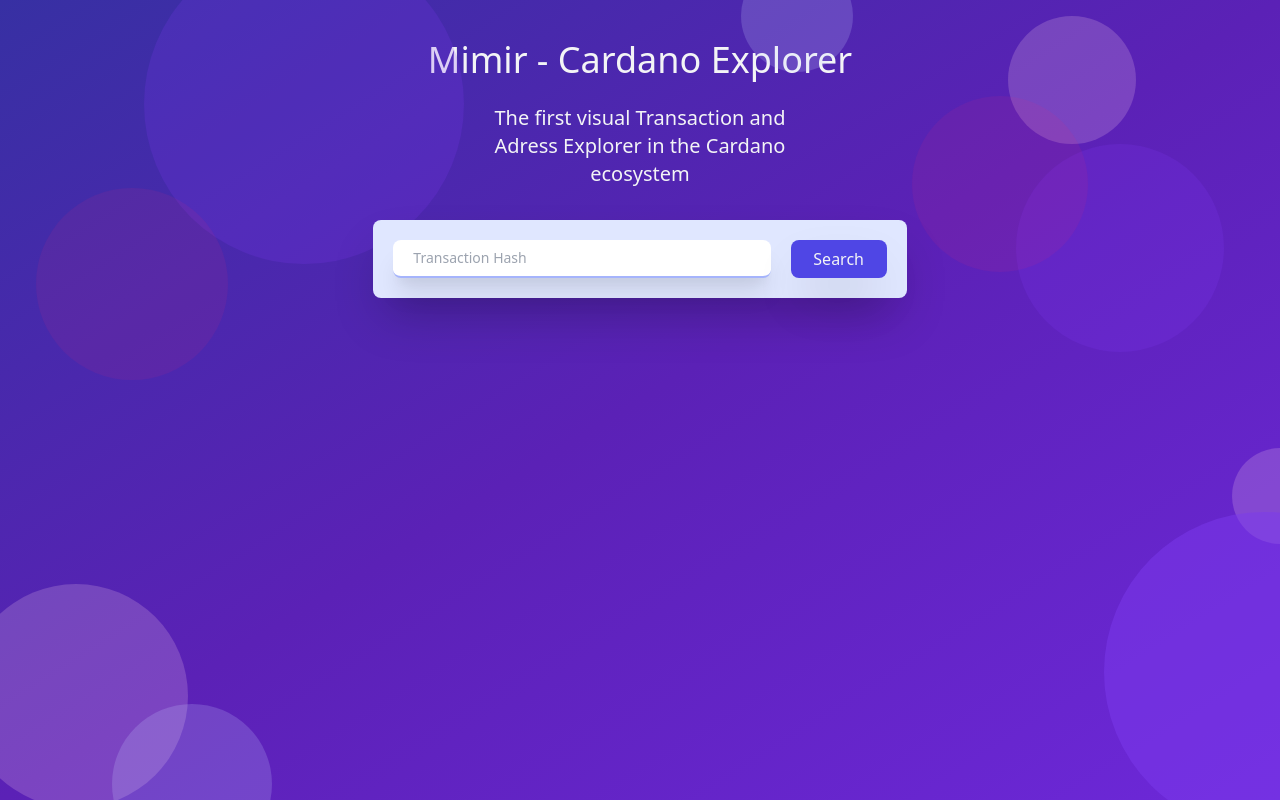
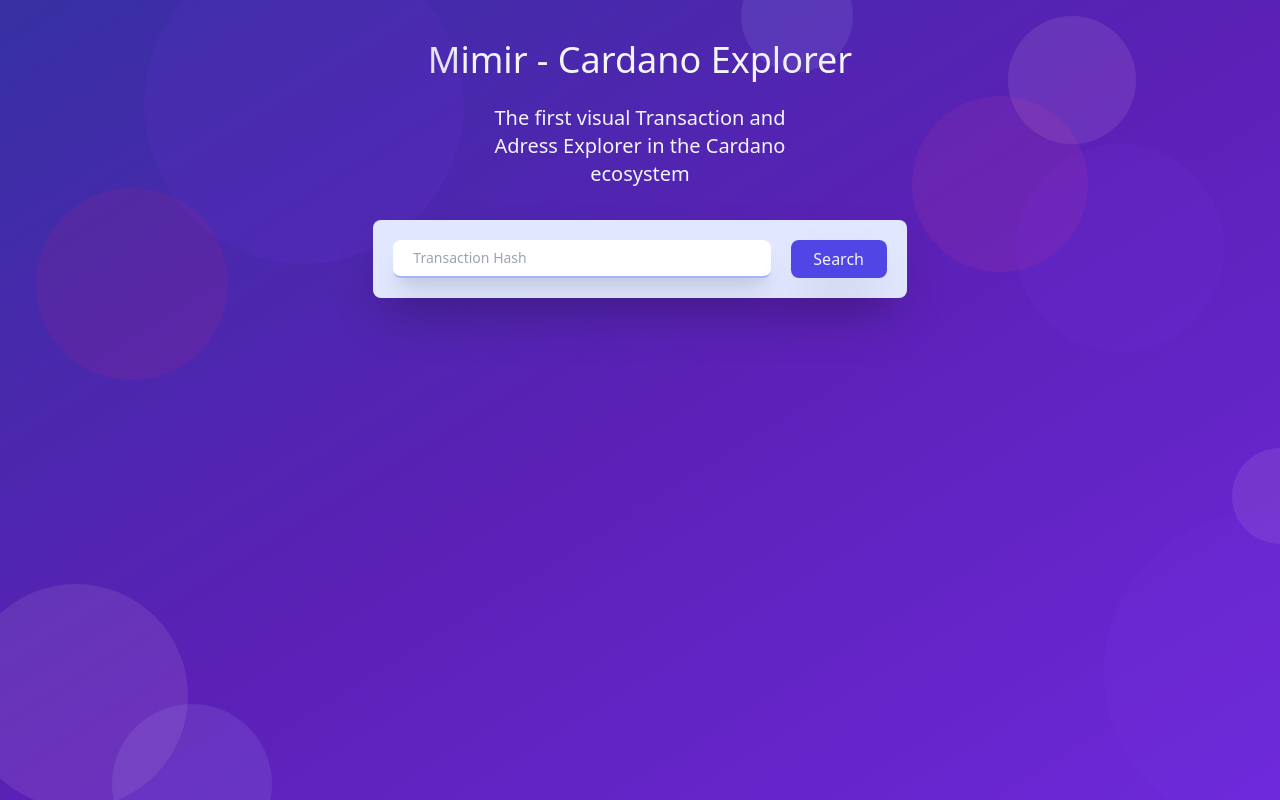
Before and after one commit to Dacomis/c_exp, a React (Create React App) app: page / in a window 1280 px wide. Built offline with nearby package versions, Linux system fonts and the light colour scheme.

Commit message:
Add pulse animation and congigure tailwind animation duration and opacity

```diff
--- a/src/App.js
+++ b/src/App.js
@@ -14,18 +14,18 @@ export default function App() {
       </div>
 
       {/* right */}
-      <div className="absolute bg-purple-600 opacity-20 rounded-full w-80 h-80 -top-14 left-36" />
-      <div className="absolute bg-pink-600 opacity-10 rounded-full w-48 h-48 left-9" />
-      <div className="absolute bg-pink-200 opacity-20 rounded-full w-56 h-56 -bottom-2 -left-9" />
-      <div className="absolute bg-indigo-200 opacity-20 rounded-full w-40 h-40 -bottom-16 left-28" />
+      <div className="absolute animate-pulse bg-purple-600 opacity-20 rounded-full w-80 h-80 -top-14 left-36" />
+      <div className="absolute animate-pulse bg-pink-600 opacity-10 rounded-full w-48 h-48 left-9" />
+      <div className="absolute animate-pulse bg-pink-200 opacity-20 rounded-full w-56 h-56 -bottom-2 -left-9" />
+      <div className="absolute animate-pulse bg-indigo-200 opacity-20 rounded-full w-40 h-40 -bottom-16 left-28" />
 
       {/* left */}
-      <div className="absolute bg-indigo-200 opacity-20 rounded-full w-28 h-28 -top-10 right-1/3" />
-      <div className="absolute bg-pink-200 opacity-20 rounded-full w-32 h-32 top-4 right-36" />
-      <div className="absolute bg-purple-600 opacity-20 rounded-full w-52 h-52 top-36 right-14" />
-      <div className="absolute bg-pink-600 opacity-10 rounded-full w-44 h-44 top-24 right-48" />
-      <div className="absolute bg-pink-200 opacity-20 rounded-full w-24 h-24 bottom-64 -right-12" />
-      <div className="absolute bg-purple-600 opacity-50 rounded-full w-80 h-80 -bottom-8 -right-36" />
+      <div className="absolute animate-pulse bg-indigo-200 opacity-20 rounded-full w-28 h-28 -top-10 right-1/3" />
+      <div className="absolute animate-pulse bg-pink-200 opacity-20 rounded-full w-32 h-32 top-4 right-36" />
+      <div className="absolute animate-pulse bg-purple-600 opacity-20 rounded-full w-52 h-52 top-36 right-14" />
+      <div className="absolute animate-pulse bg-pink-500 opacity-10 rounded-full w-44 h-44 top-24 right-48" />
+      <div className="absolute animate-pulse bg-pink-200 opacity-20 rounded-full w-24 h-24 bottom-64 -right-12" />
+      <div className="absolute animate-pulse bg-purple-600 opacity-50 rounded-full w-80 h-80 -bottom-8 -right-36" />
 
       <SearchHash />
       {/* <div class="has-tooltip">
--- a/tailwind.config.js
+++ b/tailwind.config.js
@@ -6,6 +6,19 @@ module.exports = {
       backgroundImage: (theme) => ({
         "hero-pattern": "url('/src/assets/waves.png')",
       }),
+      keyframes: {
+        pulse: {
+          "0%, 100%": {
+            opacity: "0.25",
+          },
+          "50%": {
+            opacity: ".1",
+          },
+        },
+      },
+      animation: {
+        pulse: "pulse 10s cubic-bezier(0.4, 0, 0.6, 1) infinite;",
+      },
     },
   },
   variants: {
```
